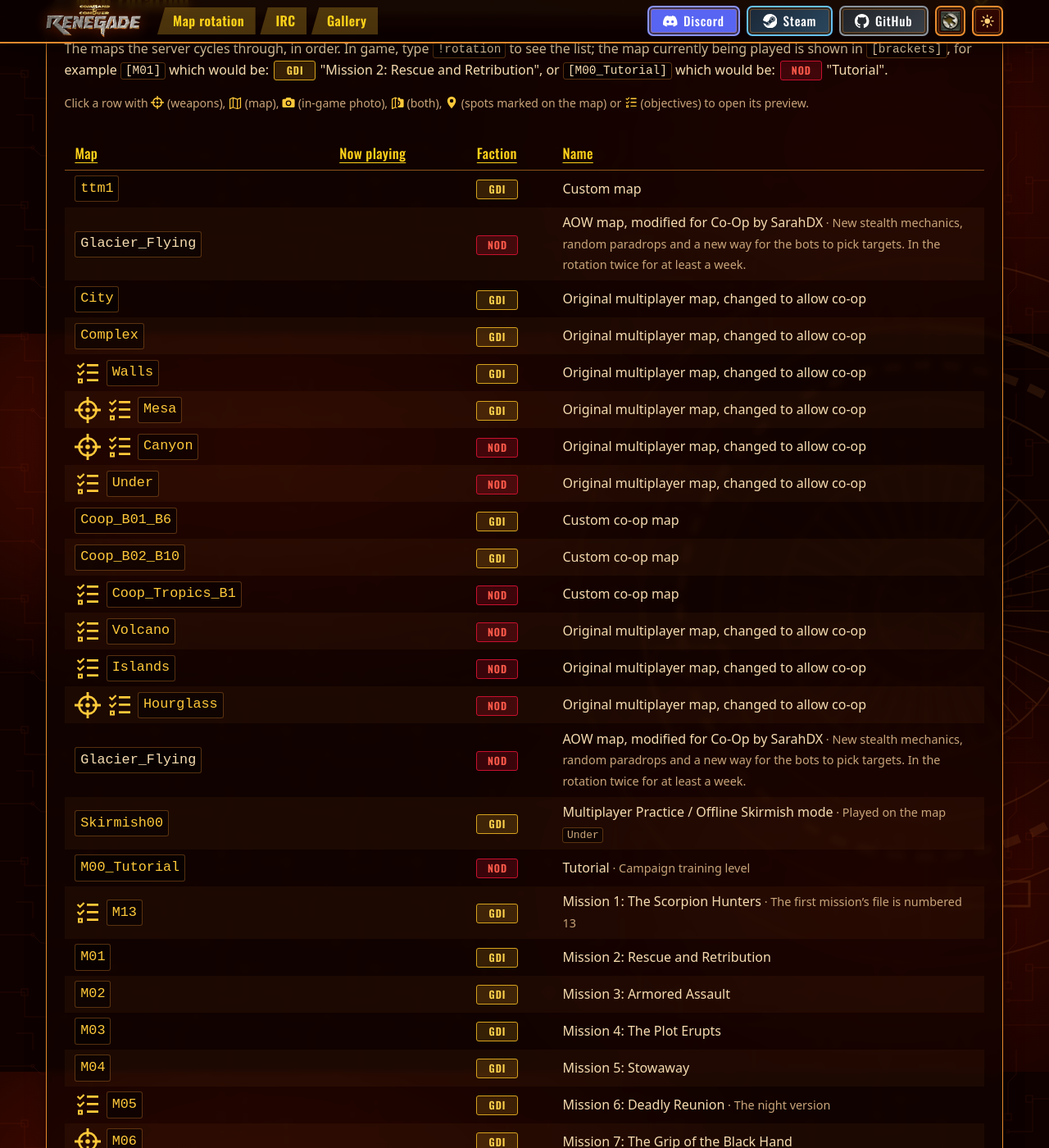
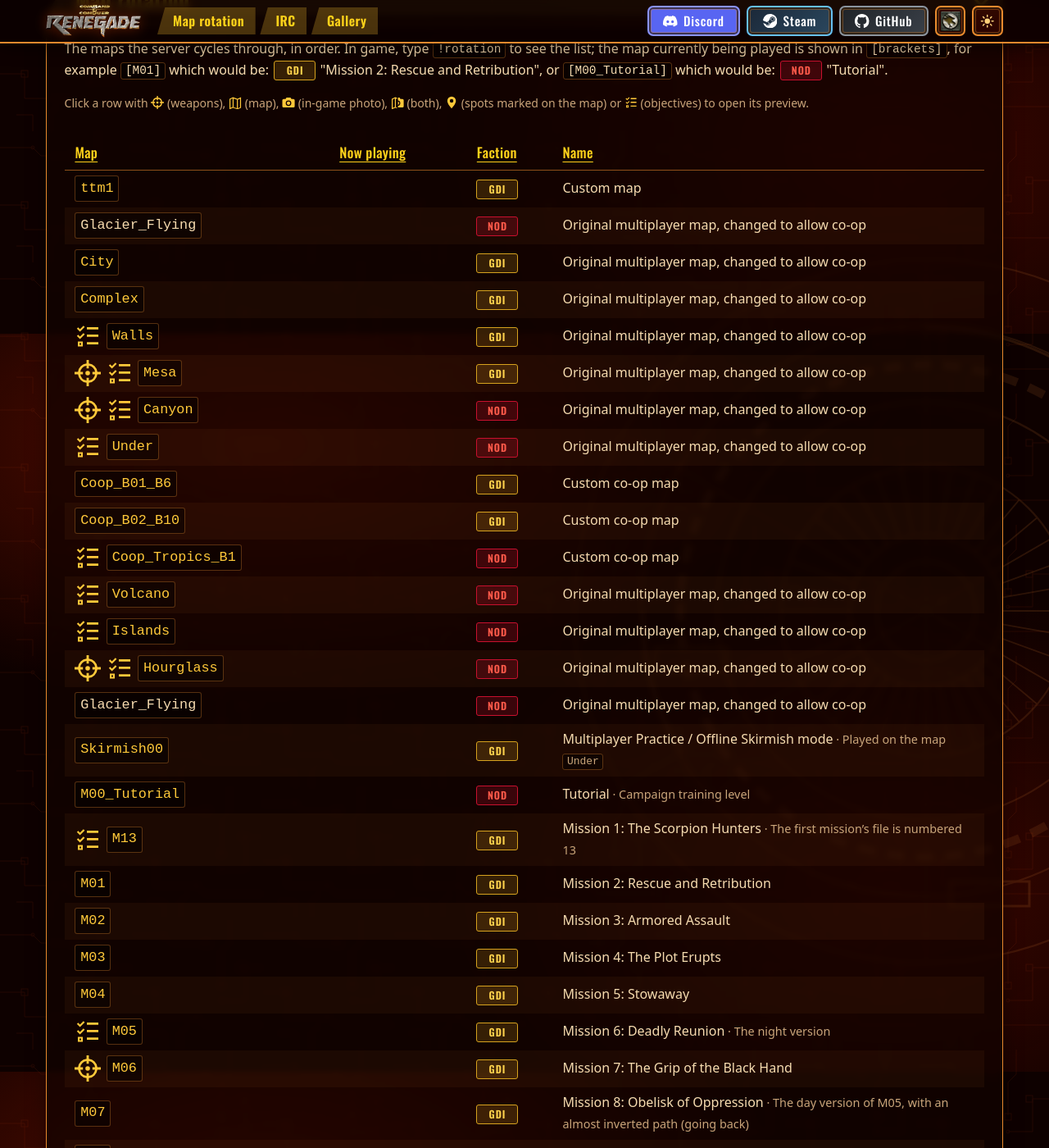
Before and after one commit to cnc-exoduscommunity/cnc-exoduscommunity.github.io, a Jekyll site: the page built from index.html, in a window 1280 px wide and 1400 px high, scrolled down 1393 px. Shown: the whole window at 82% size. Built offline with Jekyll 4.4.1, drawn with Linux system fonts in a browser that asks for light colours.

Commit message:
Glacier_Flying: same description as the other multiplayer maps

```diff
--- a/_data/maps.yml
+++ b/_data/maps.yml
@@ -19,8 +19,7 @@
   image_credit: renegadeviewer
   faction: GDI
 - name: Glacier_Flying
-  description: "AOW map, modified for Co-Op by SarahDX"
-  note: "New stealth mechanics, random paradrops and a new way for the bots to pick targets. In the rotation twice for at least a week."
+  description: Original multiplayer map, changed to allow co-op
   image_credit: renegadeviewer
   faction: Nod
   new: "09-11-2026"
```
Also changed, not shown: README.md.
